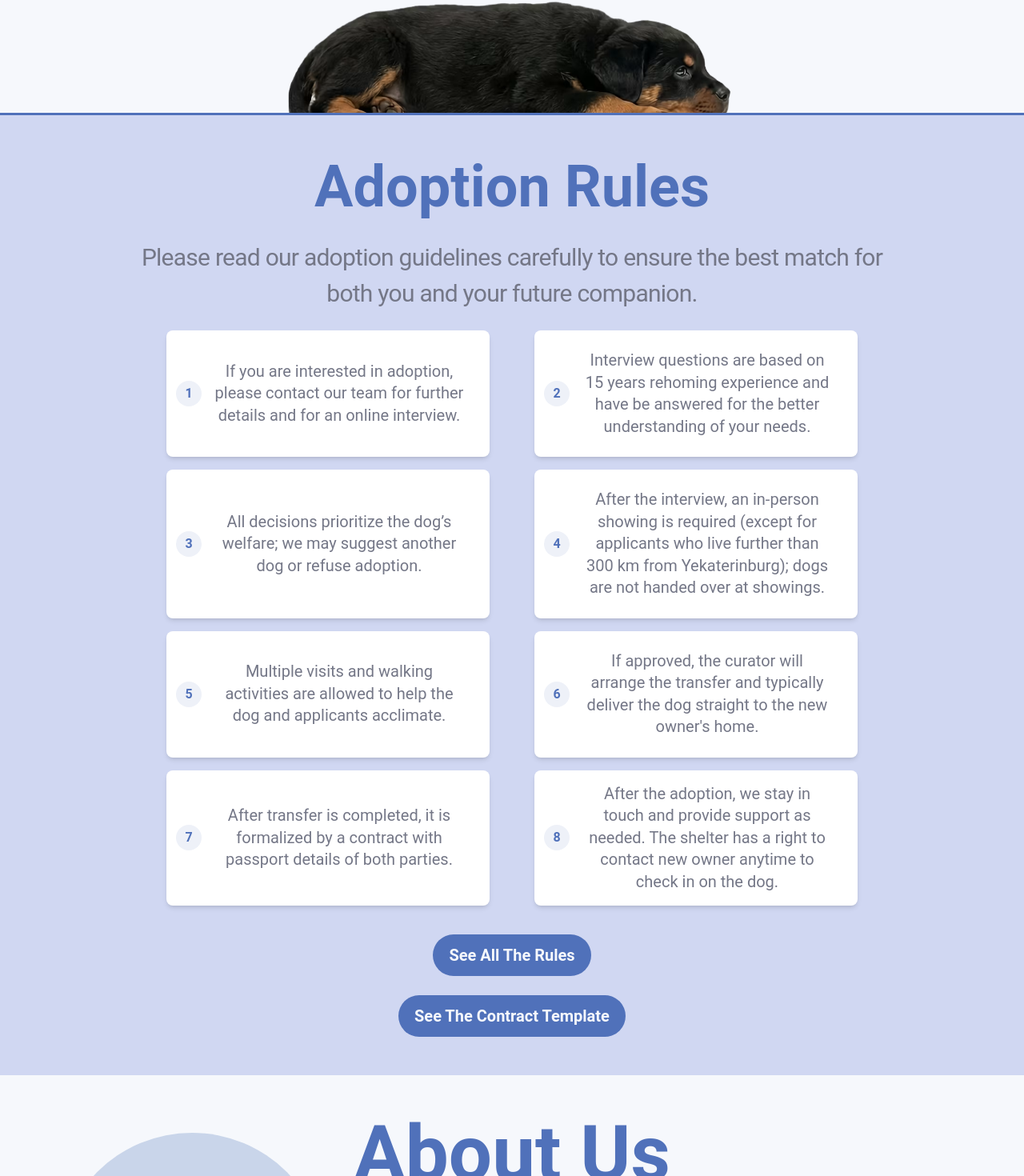
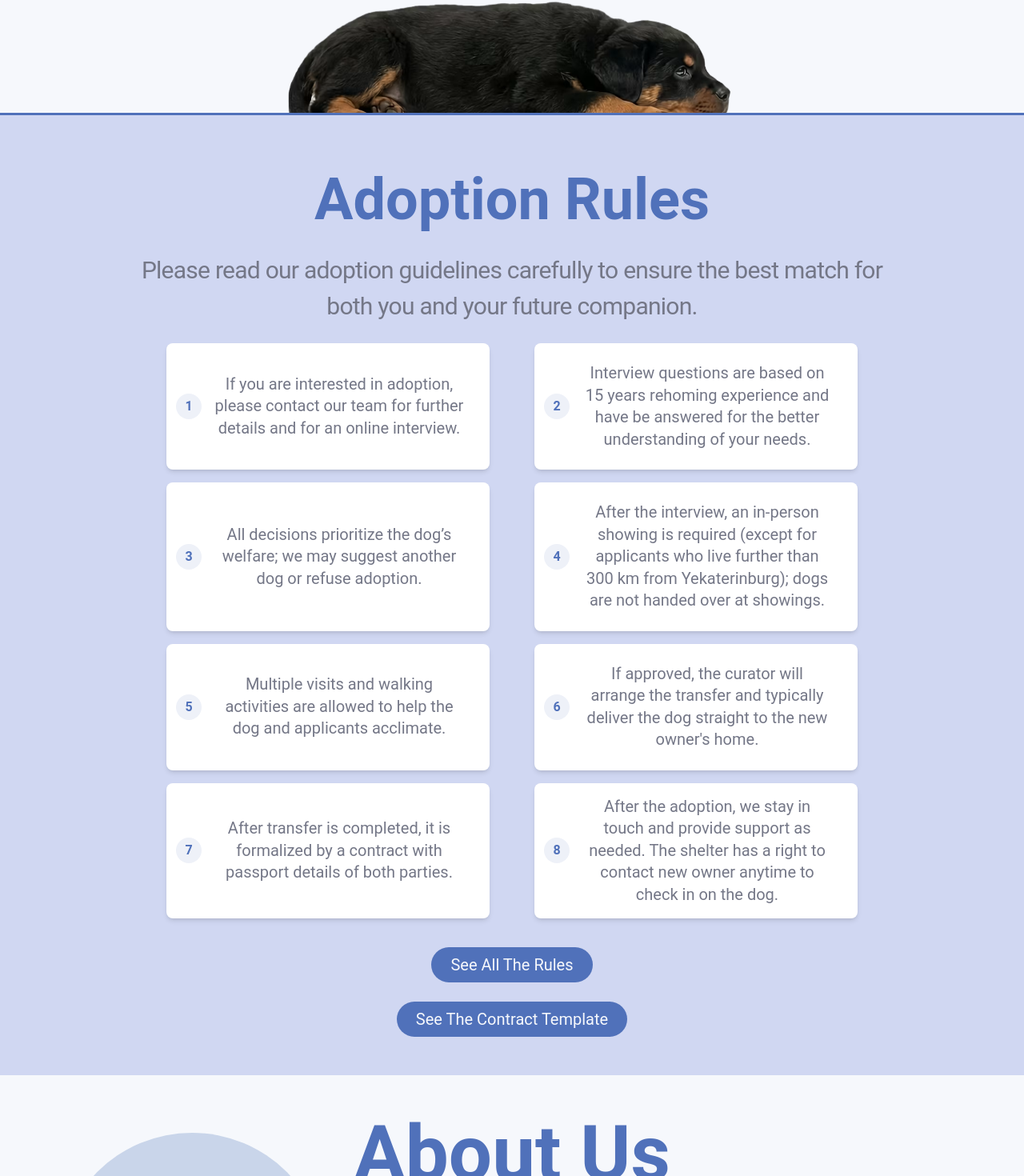
Before and after one commit to bavayra/dog-shelter, a React (Vite) app: page / in a window 1280 px wide. Shown: the part 3393-4863 px from the top of the page at 80% size. Built offline with nearby package versions, Linux system fonts and the light colour scheme; a web font is replaced by a local one.

Commit message:
style(adoptionRules-360): corrected pt for the heading and btns, decreased font-weight for btns, corrected paddings for btns

```diff
--- a/src/features/AdoptionRules.tsx
+++ b/src/features/AdoptionRules.tsx
@@ -15,7 +15,7 @@ const AdoptionRules = () => {
   return (
     <section id="adoption-rules" className="relative z-1 bg-neutral-50 py-6">
       <div className="container mx-auto px-4 sm:mt-4">
-        <h2 className="typography-h2 xs:text-4xl 4xl:text-9xl tablet-sm:text-5xl 4xl:mt-6 3xl:mt-10 mb-0 text-center md:text-7xl">
+        <h2 className="typography-h2 xs:text-4xl xs:pt-4 4xl:text-9xl tablet-sm:text-5xl 4xl:mt-6 3xl:mt-10 mb-0 text-center md:text-7xl">
           Adoption Rules
         </h2>
 
@@ -36,7 +36,7 @@ const AdoptionRules = () => {
           <a
             href="https://vk.com/topic-215318612_49115975"
             rel="noopener noreferrer"
-            className="bg-primary-500 hover:text-primary-200 4xl:text-3xl 4xl:font-normal 4xl:py-5 4xl:px-10 hover:bg-primary-700 tablet-sm:text-lg tablet-lg:text-xl text-primary-50 xs:text-base mb-4 inline-block rounded-full px-5 py-3 text-xs font-semibold transition-transform hover:scale-105 md:mt-3 md:mb-6 2xl:px-8 2xl:text-2xl"
+            className="bg-primary-500 hover:text-primary-100 4xl:text-3xl 4xl:font-normal 4xl:py-5 4xl:px-10 hover:bg-primary-700 tablet-sm:text-lg tablet-lg:text-xl text-primary-50 xs:text-base mb-4 inline-block rounded-full px-6 py-2 text-xs transition-transform hover:scale-105 md:mt-3 md:mb-6 2xl:px-8 2xl:text-2xl"
           >
             See All The Rules
           </a>
@@ -45,7 +45,7 @@ const AdoptionRules = () => {
           <a
             href="https://vk.com/topic-215318612_49115985"
             rel="noopener noreferrer"
-            className="bg-primary-500 hover:text-primary-200 4xl:text-3xl 4xl:py-5 4xl:px-10 4xl:font-normal tablet-sm:text-lg hover:bg-primary-700 tablet-lg:text-xl text-primary-50 xs:text-base inline-block rounded-full px-5 py-3 text-xs font-semibold transition-transform hover:scale-105 2xl:px-8 2xl:text-2xl"
+            className="bg-primary-500 hover:text-primary-100 4xl:text-3xl 4xl:py-5 4xl:px-10 4xl:font-normal tablet-sm:text-lg hover:bg-primary-700 tablet-lg:text-xl text-primary-50 xs:text-base inline-block rounded-full px-6 py-2 text-xs transition-transform hover:scale-105 2xl:px-8 2xl:text-2xl"
           >
             See The Contract Template
           </a>
```
